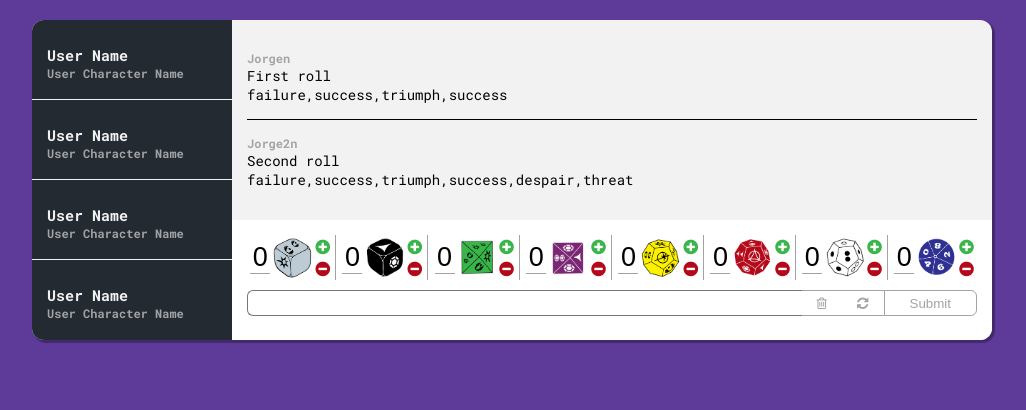
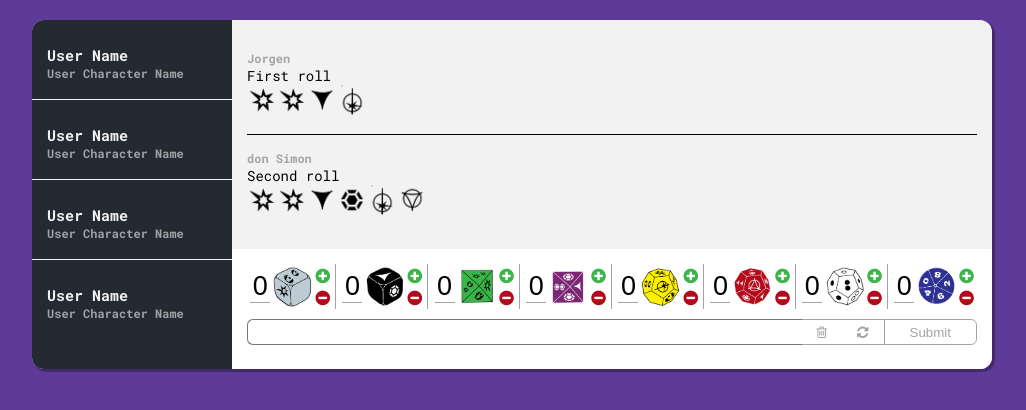
Before and after one commit to BugBear6/edge-roller, a React app: page / in a window 1280 px wide. Shown: the whole page, without its empty margins (128-1154 px from the left). Built offline with nearby package versions, Linux system fonts and the light colour scheme.

Commit message:
add and display  result symbols

```diff
--- a/src/components/ChatApp.js
+++ b/src/components/ChatApp.js
@@ -12,6 +12,15 @@ import setback from '../img/dices/setback.png';
 import force from '../img/dices/force.png';
 import prof from '../img/dices/prof.png';
 import dif from '../img/dices/dif.png';
+
+import advantage from '../img/icons/advantage.png';
+import dark from '../img/icons/dark.png';
+import despair from '../img/icons/despair.png';
+import failure from '../img/icons/failure.png';
+import light from '../img/icons/light.png';
+import success from '../img/icons/success.png';
+import threat from '../img/icons/threat.png';
+import triumph from '../img/icons/triumph.png';
 
 
 class ChatApp extends React.Component {
@@ -34,17 +43,37 @@ class ChatApp extends React.Component {
                 roll: 'boost,boost,setback',
                 results: 'failure,success,triumph,success',
                 text: 'First roll',
-                timestamp: '1523944250361'
+                timestamp: '1523944250361',
+                dicesSelected: {
+                    boost: 1,
+                    setback: 5,
+                    ab: 2,
+                    dif: 3,
+                    prof: 3,
+                    ch: 1,
+                    force: 1,
+                    d10: 1
+                }
             },
             1523944250395: {
-                charName: 'Jorge2n',
+                charName: 'don Simon',
                 roll: 'boost,setback,setback,ab, dif',
                 results: 'failure,success,triumph,success,despair,threat',
                 text: 'Second roll',
-                timestamp: '1523944250395'
+                timestamp: '1523944250395',
+                dicesSelected: {
+                    boost: 2,
+                    setback: 1,
+                    ab: 2,
+                    dif: 3,
+                    prof: 0,
+                    ch: 0,
+                    force: 0,
+                    d10: 0
+                }
             }
         }
-    }
+    };
 
     dices = [{
         src: boost,
@@ -79,6 +108,49 @@ class ChatApp extends React.Component {
         type: 'd10',
         desc: 'd10 Dice'
     }];
+
+    symbols = {
+        advantage: {
+            src: advantage,
+            desc: 'Advantage',
+            type: 'advantage'
+        },
+        dark: {
+            src: dark,
+            desc: 'Dark',
+            type: 'dark'
+        },
+        despair: {
+            src: despair,
+            desc: 'Despair',
+            type: 'despair'
+        },
+        failure: {
+            src: failure,
+            desc: 'Failure',
+            type: 'failure'
+        },
+        light: {
+            src: light,
+            desc: 'Light',
+            type: 'light'
+        },
+        success: {
+            src: success,
+            desc: 'Success',
+            type: 'success'
+        },
+        threat: {
+            src: threat,
+            desc: 'Threat',
+            type: 'threat'
+        },
+        triumph: {
+            src: triumph,
+            desc: 'Triumph',
+            type: 'triumph'
+        }
+    };
 
     handleKeypress = ev => {
         console.log('handle keypress!')
@@ -141,7 +213,7 @@ class ChatApp extends React.Component {
         console.log('restoreLast');
     };
 
-    addToHistorial = (resultsCalculatedString) => {
+    addToHistorial = (resultsCalculatedString, dicesSelected) => {
         const newHistorial = {...this.state.historial};
         const timestamp = Date.now();
 
@@ -149,7 +221,8 @@ class ChatApp extends React.Component {
             charName: 'don Jesus',
             roll: 'xxx',
             result: resultsCalculatedString,
-            timestamp: timestamp
+            timestamp: timestamp,
+            dicesSelected: dicesSelected
         };
 
         console.log('addToHistorial');
@@ -170,9 +243,6 @@ class ChatApp extends React.Component {
                 }
             }
         }
-
-        // note that the Triumph symbol also genereates separate success to the pool
-        // and Despair also generates failure as well
 
         results = dicesToRoll
             .map(dice => dice.roll())
@@ -236,7 +306,10 @@ class ChatApp extends React.Component {
         console.log('results', results);
         console.log('resultsCalculatedString', resultsCalculatedString);
 
-        this.addToHistorial(resultsCalculatedString);
+        // @TODO
+        // save results in object type
+
+        this.addToHistorial(resultsCalculatedString, dicesSelected);
 
         // @TODO
         // clear the roll
@@ -252,6 +325,7 @@ class ChatApp extends React.Component {
                 <div className="col-right">
                     <RecentMessages
                         dices={this.dices}
+                        symbols={this.symbols}
                         historial={this.state.historial}
                     />
                     <WriteMessage
--- a/src/components/RecentMessages.js
+++ b/src/components/RecentMessages.js
@@ -12,6 +12,7 @@ class RecentMessages extends React.Component {
                                 charName={this.props.historial[objKey].charName}
                                 text={this.props.historial[objKey].text}
                                 results={this.props.historial[objKey].results}
+                                symbols={this.props.symbols}
                             />
                         ))
                     }
@@ -27,7 +28,26 @@ const Shout = props => (
             {/* <h3 className="user-name">User Name</h3> */}
             <h3 className="char-name">{props.charName}</h3>
             <p className="shout-text">{props.text}</p>
-            <div className="shout-roll">{props.results}</div>
+            <div className="shout-roll">
+                <ul className="dices-list">
+                {/* @TODO */}
+                </ul>
+                <ul className="results-list">
+                    {
+                        props.results.split(',').map((item, i) => (
+                            <li
+                                key={i}
+                                className={'results-item ' + props.symbols[item].type} >
+                                <img
+                                    src={props.symbols[item].src}
+                                    title={props.symbols[item].desc}
+                                    alt={props.symbols[item].desc}
+                                    className="results-symbol" />
+                            </li>
+                        ))
+                    }
+                </ul>
+            </div>
         </div>
     </li>
 );
--- a/src/js/diceBuilder.js
+++ b/src/js/diceBuilder.js
@@ -22,12 +22,6 @@ function Dice(max = 6, labelArr = []) {
 		return labelArr.length ? labelArr[score] : score;
 	};
 }
-
-/**
- * note that the Triumph symbol also genereates separate success to the pool
- * in the form of: 'success,triumph' result
- * and Despair also generates failure as well
- */
 
 function Setback() {
 	var max = 6;
@@ -103,7 +97,7 @@ function Prof() {
 		'success,advantage',
 		'advantage,advantage',
 		'advantage,advantage',
-		'success,triumph'
+		'triumph'
 	];
 	var dice = new Dice(max, labelArr);
 	return dice;
@@ -123,7 +117,7 @@ function Ch() {
 		'failure,threat',
 		'threat,threat',
 		'threat,threat',
-		'failure,despair'
+		'despair'
 	];
 	var dice = new Dice(max, labelArr);
 	return dice;
--- a/src/style/ChatApp.scss
+++ b/src/style/ChatApp.scss
@@ -190,3 +190,23 @@ $textarea-radius: 6px;
     color: $darkred;
   }
 }
+
+.results-list {
+  display: flex;
+}
+
+.results-item {
+  &.success { order: 1 }
+  &.failure { order: 2 }
+  &.advantage { order: 3 }
+  &.threat { order: 4 }
+  &.triumph { order: 5 }
+  &.despair { order: 6 }
+  &.light { order: 7 }
+  &.dark { order: 8 }
+}
+
+.results-symbol {
+  width: 30px;
+  height: auto;
+}
```
